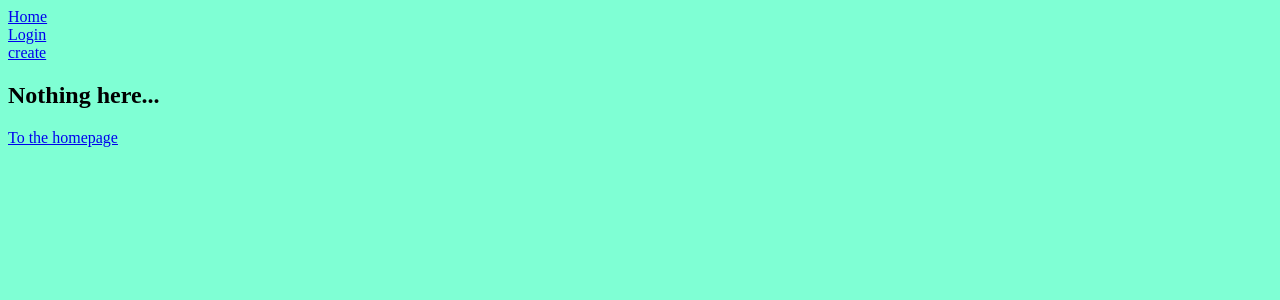
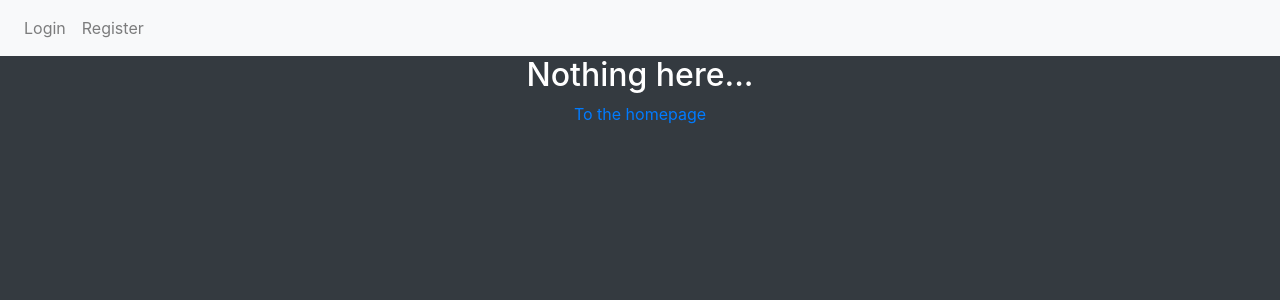
Before and after one commit to martynas-developer/TODO-list, a Symfony app: template app/templates/base.html.twig in a window 1280 px wide. Shown: the top 300 px of the page. Run offline with Twig, Linux system fonts and the light colour scheme; the template is opened without the code that fills it, so the values that code supplies are empty; style sheets or scripts are compiled from the project's sources; some libraries are stand-ins or nearby versions.

Commit message:
frontend-done

```diff
--- a/app/assets/app.js
+++ b/app/assets/app.js
@@ -1,4 +1,4 @@
-import './styles/app.css';
+import '../node_modules/bootstrap/dist/css/bootstrap.min.css';
 
 import React from 'react';
 import ReactDOM from 'react-dom';
@@ -9,12 +9,13 @@ import TodoDetails from "./components/TodoDetails";
 import TodoCreate from "./components/TodoCreate";
 import PageNotFound from "./components/PageNotFound";
 import Register from "./components/Register";
+import TodoEdit from "./components/TodoEdit";
+import NavBar from "./components/NavBar";
 
 ReactDOM.render(
+    <div className="bg-dark text-white" style={{minHeight : '100vh'}}>
         <Router>
-        <Link to="/">Home</Link><br/>
-        <Link to="/login">Login</Link><br/>
-        <Link to="/todos">create</Link>
+            <NavBar />
             <Switch>
                 <Route exact path="/">
                     <Home />
@@ -28,13 +29,17 @@ ReactDOM.render(
                 <Route exact path="/todos">
                     <TodoCreate />
                 </Route>
-            <Route path="/todos/:id">
+                <Route exact path="/todos/:id">
                     <TodoDetails />
+                </Route>
+                <Route path="/todos/:id/edit">
+                    <TodoEdit />
                 </Route>
                 <Route path="*">
                     <PageNotFound />
                 </Route>
             </Switch>
-    </Router>,
+        </Router>
+    </div>,
     document.getElementById('root')
 );
--- a/app/assets/components/Home.js
+++ b/app/assets/components/Home.js
@@ -1,19 +1,32 @@
 import React from 'react';
 import TodoList from "./TodoList";
 import useFetch from "../utils/useFetch";
+import {Link} from "react-router-dom";
 
 const Home = () => {
     const { data: todos, isLoading, error } = useFetch('/api/tasks')
 
-console.log(process.env, '1')
-
-
     return (
-        <>
-            {error && <div>{ error }</div>}
-            {isLoading && <div>Loading...</div>}
-            {todos && <TodoList todos={todos} />}
-        </>
+        <div className="container">
+            <div className="row justify-content-center">
+                {error && <div>{error}</div>}
+                {isLoading &&
+                    <div className="spinner-border text-primary" role="status">
+                        <span className="sr-only">Loading...</span>
+                    </div>
+                }
+                {todos && <TodoList todos={todos}/>}
+                {todos && todos.length === 0 &&
+                    <>
+                        <h2 className="col-12 text-center">It seems to be empty here...</h2>
+                        <h4 className="col-12 text-center">Start by adding you first todo:</h4>
+                        <Link to="/todos" className="nav-item nav-link">
+                            <button className="btn btn-primary btn-block">Create todo</button>
+                        </Link>
+                    </>
+                }
+            </div>
+        </div>
     )
 }
 
--- a/app/assets/components/Login.js
+++ b/app/assets/components/Login.js
@@ -1,22 +1,21 @@
 import React, {useEffect, useState} from 'react';
 import useFetch from "../utils/useFetch";
-import {Link, useHistory} from "react-router-dom";
+import {Link} from "react-router-dom";
 
 const Create = () => {
-    const [email, setEmail] = useState('afe@sdf.gfds')
-    const [password, setPassword] = useState('testtest')
-    const history = useHistory();
-    const login = { email, password };
-    const { executeFetch, isLoading, error, data } = useFetch(
+    const [email, setEmail] = useState('')
+    const [password, setPassword] = useState('')
+    const login = {email, password};
+    const {executeFetch, isLoading, error, data} = useFetch(
         '/api/login',
-        { method: 'POST', body: JSON.stringify(login)},
-        { immediate: false }
+        {method: 'POST', body: JSON.stringify(login)},
+        {immediate: false, useToken:false}
     );
 
     useEffect(() => {
         if (data && data.token) {
             localStorage.setItem('token', data.token)
-            history.push('/');
+            window.location.replace('/')
         }
     }, [data]);
 
@@ -26,26 +25,48 @@ const Create = () => {
     }
 
     return (
-        <>
-            {error && <div>{error}</div>}
-            <form onSubmit={handleSubmit}>
-                <label htmlFor="email">Enter Email</label>
-                <input type="email"
+        <div className="container">
+            <div className="row justify-content-center">
+                <div className="col-3">
+                    <form onSubmit={handleSubmit} method="post">
+                        <h2 className="text-center">Login</h2>
+                        {error && <div className="text-danger">{error}</div>}
+                        <label htmlFor="email">Email address</label>
+                        <div className="form-group">
+                            <input
+                                id="email"
+                                type="text"
+                                className="form-control"
+                                placeholder="Email"
+                                required="required"
                                 value={email}
                                 onChange={(e) => setEmail(e.target.value)}
                             />
-                <label htmlFor="password">Enter Password</label>
-                <input type="password"
+                        </div>
+                        <div className="form-group">
+                            <label htmlFor="password">Password</label>
+                            <input
+                                id="password"
+                                type="password"
+                                className="form-control"
+                                placeholder="Password"
+                                required="required"
                                 value={password}
                                 onChange={(e) => setPassword(e.target.value)}
                             />
-                {!isLoading && <button type="submit">login</button>}
-                {isLoading && <button type="submit" disabled>loading...</button>}
+                        </div>
+                        <div className="form-group">
+                            {!isLoading && <button type="submit" className="btn btn-primary btn-block">Login</button>}
+                            {isLoading &&
+                            <button type="submit" className="btn btn-primary btn-block" disabled>loading...</button>}
+                        </div>
                     </form>
-            <Link to={`/register`}>
-                Don't have an account? Register
+                    <Link className="text-center" to={`/register`}>
+                        <p className="text-center">Don't have an account? Register</p>
                     </Link>
-        </>
+                </div>
+            </div>
+        </div>
     );
 }
 
--- /dev/null
+++ b/app/assets/components/NavBar.js
@@ -0,0 +1,31 @@
+import React from 'react';
+import {Link} from "react-router-dom";
+
+const NavBar = () => {
+    return (
+        <>
+            {localStorage.token &&
+            <nav className="navbar navbar-expand-lg navbar-light bg-light">
+                <Link to="/" className="navbar-brand">
+                    Home
+                </Link>
+                <div className="navbar-nav">
+                    <Link to="/todos" className="nav-item nav-link">
+                        Create todo
+                    </Link>
+                </div>
+            </nav>
+            }
+            {!localStorage.token &&
+            <nav className="navbar navbar-expand-lg navbar-light bg-light">
+                <div className="navbar-nav">
+                    <Link to="/login" className="nav-item nav-link">Login</Link>
+                    <Link to="/register" className="nav-item nav-link">Register</Link>
+                </div>
+            </nav>
+            }
+        </>
+    )
+}
+
+export default NavBar;
--- a/app/assets/components/PageNotFound.js
+++ b/app/assets/components/PageNotFound.js
@@ -3,9 +3,11 @@ import {Link} from "react-router-dom";
 
 const PageNotFound = () => {
     return (
-        <div>
-            <h2>Nothing here...</h2>
-            <Link to="/">To the homepage</Link>
+        <div className="container">
+            <div className="row justify-content-center">
+                <div className="col-12 text-center"><h2 className="block">Nothing here...</h2></div>
+                <div className="col-12 text-center"><Link to="/">To the homepage</Link></div>
+            </div>
         </div>
     );
 }
--- a/app/assets/components/Register.js
+++ b/app/assets/components/Register.js
@@ -3,16 +3,16 @@ import useFetch from "../utils/useFetch";
 import {Link, useHistory} from "react-router-dom";
 
 const Register = () => {
-    const [email, setEmail] = useState('afe@sdf.gfdsd')
-    const [password, setPassword] = useState('testtest')
-    const [repeatPassword, setRepeatPassword] = useState('testtest')
+    const [email, setEmail] = useState('')
+    const [password, setPassword] = useState('')
+    const [repeatPassword, setRepeatPassword] = useState('')
     const history = useHistory();
     const register = {email: email, password: {password: password, confirm: repeatPassword}};
 
     const {executeFetch, isLoading, error, data} = useFetch(
         '/api/register',
         {method: 'POST', body: JSON.stringify(register)},
-        {immediate: false}
+        {immediate: false, useToken: false}
     );
 
     useEffect(() => {
@@ -27,31 +27,61 @@ const Register = () => {
     }
 
     return (
-        <>
-            {error && <div>{error}</div>}
-            <form onSubmit={handleSubmit}>
-                <label htmlFor="email">Enter Email</label>
-                <input type="email"
+        <div className="container">
+            <div className="row justify-content-center">
+                <div className="col-3">
+                    <form onSubmit={handleSubmit} method="post">
+                        <h2 className="text-center">Register</h2>
+                        {error && <div className="text-danger">{error}</div>}
+                        <div className="form-group">
+                            <label htmlFor="email">Email address</label>
+                            <input
+                                id="email"
+                                type="text"
+                                className="form-control"
+                                placeholder="Email"
+                                required="required"
                                 value={email}
                                 onChange={(e) => setEmail(e.target.value)}
                             />
-                <label htmlFor="password">Enter Password</label>
-                <input type="password"
+                        </div>
+                        <div className="form-group">
+                            <label htmlFor="password">Password</label>
+                            <input
+                                id="password"
+                                type="password"
+                                className="form-control"
+                                placeholder="Password"
+                                required="required"
                                 value={password}
                                 onChange={(e) => setPassword(e.target.value)}
                             />
-                <label htmlFor="repeatPassword">Repeat Password</label>
-                <input type="password"
+                        </div>
+                        <div className="form-group">
+                            <label htmlFor="password_repeat">Repeat Password</label>
+                            <input
+                                id="password_repeat"
+                                type="password"
+                                className="form-control"
+                                placeholder="Repeat Password"
+                                required="required"
                                 value={repeatPassword}
                                 onChange={(e) => setRepeatPassword(e.target.value)}
                             />
-                {!isLoading && <button type="submit">Register</button>}
-                {isLoading && <button type="submit" disabled>loading...</button>}
+                        </div>
+                        <div className="form-group">
+                            {!isLoading &&
+                            <button type="submit" className="btn btn-primary btn-block">Register</button>}
+                            {isLoading &&
+                            <button type="submit" className="btn btn-primary btn-block" disabled>loading...</button>}
+                        </div>
                     </form>
-            <Link to={`/login`}>
-                Already have an account? Login
+                    <Link className="text-center" to={`/login`}>
+                        <p className="text-center">Already have an account? Login</p>
                     </Link>
-        </>
+                </div>
+            </div>
+        </div>
     );
 }
 
--- a/app/assets/components/TodoCreate.js
+++ b/app/assets/components/TodoCreate.js
@@ -1,15 +1,15 @@
-import React, { useState } from 'react';
-import { useHistory } from "react-router-dom";
+import React, {useState} from 'react';
+import {useHistory} from "react-router-dom";
 import useFetch from "../utils/useFetch";
 
 const TodoCreate = () => {
     const [description, setDescription] = useState('')
     const [completedAt, setCompletedAt] = useState('')
     const history = useHistory();
-    const todo = { description, completedAt };
-    const { executeFetch, isLoading } = useFetch(
-        'http://localhost:8080/api/tasks',
-        { method: 'POST', body: JSON.stringify(todo)},
+    const todo = {description, completedAt};
+    const {executeFetch, isLoading, error} = useFetch(
+        '/api/tasks',
+        {method: 'POST', body: JSON.stringify(todo)},
         {immediate: false}
     );
 
@@ -21,27 +21,40 @@ const TodoCreate = () => {
     }
 
     return (
-        <div>
-            <h2>create new todo</h2>
-            { description }
-            { completedAt }
-            <form onSubmit={handleSubmit}>
-                <label htmlFor="description">description:</label>
+        <div className="container">
+            <div className="row justify-content-center">
+                <div className="col-5">
+                    <form onSubmit={handleSubmit} method="post">
+                        <h2 className="text-center">Create new todo</h2>
+                        {error && <div className="text-danger">{error}</div>}
+                        <div className="form-group">
+                            <label htmlFor="description">Description:</label>
                             <textarea
                                 id="description"
+                                className="form-control"
+                                rows="3"
                                 value={description}
                                 onChange={(e) => setDescription(e.target.value)}
                             ></textarea>
-                <label htmlFor="completedAt">completed at:</label>
+                        </div>
+                        <div className="form-group">
+                            <label htmlFor="completedAt">Completed at:</label>
                             <input
+                                id="completedAt"
                                 type="date"
-                    id="completedAt"
+                                className="form-control"
                                 value={completedAt}
                                 onChange={(e) => setCompletedAt(e.target.value)}
                             />
-                {!isLoading && <button type="submit">Create</button>}
-                {isLoading && <button type="submit" disabled>Creating...</button>}
+                        </div>
+                        <div className="form-group">
+                            {!isLoading && <button type="submit" className="btn btn-primary btn-block">Create</button>}
+                            {isLoading &&
+                            <button type="submit" className="btn btn-primary btn-block" disabled>Creating...</button>}
+                        </div>
                     </form>
+                </div>
+            </div>
         </div>
     );
 }
--- a/app/assets/components/TodoDetails.js
+++ b/app/assets/components/TodoDetails.js
@@ -1,5 +1,5 @@
 import React from 'react';
-import { useParams } from "react-router-dom";
+import {Link, useParams} from "react-router-dom";
 import useFetch from "../utils/useFetch";
 
 const TodoDetails = () => {
@@ -7,10 +7,26 @@ const TodoDetails = () => {
     const { data: todo, error, isLoading } = useFetch('/api/tasks/' + id);
 
     return (
-        <div>
-            {error && <div>{ error }</div>}
-            {isLoading && <div>Loading...</div>}
-            {todo && todo.id}
+        <div className="container">
+            <div className="row justify-content-center">
+
+                <div className="col-5">
+                    {error && <div>{ error }</div>}
+                    {isLoading && <div>Loading...</div>}
+                    {todo &&
+                        <>
+                            <blockquote className="blockquote text-center">
+                                <p className="mb-0">{ todo.description }</p>
+                                {todo.completedAt && <footer className="blockquote-footer">completed at: { todo.completedAt }</footer>}
+                                {!todo.completedAt && <footer className="blockquote-footer">uncompleted yet :/</footer>}
+                            </blockquote>
+                            <Link to={`/todos/${todo.id}/edit`}>
+                                <button className="btn btn-primary btn-block">Edit</button>
+                            </Link>
+                        </>
+                    }
+                </div>
+            </div>
         </div>
     );
 }
--- /dev/null
+++ b/app/assets/components/TodoEdit.js
@@ -0,0 +1,75 @@
+import React, {useEffect, useState} from 'react';
+import {useParams, useHistory} from "react-router-dom";
+import useFetch from "../utils/useFetch";
+
+const TodoEdit = () => {
+    const {id} = useParams();
+    const {data: todo, error, isLoading} = useFetch('/api/tasks/' + id);
+    const [description, setDescription] = useState('')
+    const [completedAt, setCompletedAt] = useState('')
+    const history = useHistory();
+    const editedTodo = {description, completedAt};
+    const {executeFetch} = useFetch(
+        '/api/tasks/' + id,
+        {method: 'PATCH', body: JSON.stringify(editedTodo)},
+        {immediate: false}
+    );
+
+    useEffect(() => {
+        if (todo) {
+            setDescription(todo.description);
+            setCompletedAt(todo.completedAt);
+        }
+    }, [todo]);
+
+    const handleSubmit = (e) => {
+        e.preventDefault();
+        executeFetch().then(() => {
+            history.push('/');
+        });
+    }
+
+    return (
+        <div className="container">
+            <div className="row justify-content-center">
+                <div className="col-5">
+                    {error && <div>{error}</div>}
+                    {isLoading && <div>Loading...</div>}
+                    {todo &&
+                        <form onSubmit={handleSubmit} method="post">
+                            <h2 className="text-center">Edit todo</h2>
+                            {error && <div className="text-danger">{error}</div>}
+                                <div className="form-group">
+                                    <label htmlFor="description">Description:</label>
+                                    <textarea
+                                        id="description"
+                                        className="form-control"
+                                        rows="3"
+                                        defaultValue={todo.description}
+                                        onChange={(e) => setDescription(e.target.value)}
+                                    ></textarea>
+                                </div>
+                                <div className="form-group">
+                                    <label htmlFor="completedAt">Completed at:</label>
+                                    <input
+                                        id="completedAt"
+                                        type="date"
+                                        className="form-control"
+                                        defaultValue={todo.completedAt || ''}
+                                        onChange={(e) => setCompletedAt(e.target.value)}
+                                    />
+                                </div>
+                                <div className="form-group">
+                                    {!isLoading && <button type="submit" className="btn btn-primary btn-block">Save</button>}
+                                    {isLoading &&
+                                    <button type="submit" className="btn btn-primary btn-block" disabled>Save...</button>}
+                                </div>
+                        </form>
+                    }
+                </div>
+            </div>
+        </div>
+    );
+}
+
+export default TodoEdit
--- a/app/assets/components/TodoList.js
+++ b/app/assets/components/TodoList.js
@@ -5,12 +5,12 @@ const TodoList = ({ todos }) => {
     return (
         <>
             {todos.map((todo) => (
-                <div key={todo.id}>
-                    <Link to={`/todos/${todo.id}`}>
-                        <p>{todo.title}</p>
-                        <p>{todo.description}</p>
-                    </Link>
-                </div>
+                <Link to={`/todos/${todo.id}`}
+                      className={"col-md-3 alert rounded m-3 " + (todo.completedAt ? 'alert-success' : 'alert-warning')}
+                      key={todo.id}>
+                    <p>{todo.title}</p>
+                    <p>{todo.description}</p>
+                </Link>
             ))}
         </>
     );
--- a/app/assets/styles/app.css
+++ /dev/null
@@ -1,3 +0,0 @@
-body {
-    background-color: lightgray;
-}
--- a/app/assets/utils/useFetch.js
+++ b/app/assets/utils/useFetch.js
@@ -1,7 +1,7 @@
 import {useCallback, useEffect, useState} from 'react';
 import {useHistory} from "react-router-dom";
 
-const useFetch = (url, options, {immediate} = {immediate: true}) => {
+const useFetch = (url, options, {immediate, useToken} = {immediate: true, useToken: true}) => {
     const [data, setData] = useState(null);
     const [isLoading, setIsLoading] = useState(false);
     const [error, setError] = useState(null);
@@ -14,9 +14,7 @@ const useFetch = (url, options, {immediate} = {immediate: true}) => {
     const executeFetch = useCallback(async () => {
         await fetch(url, {
             signal: abortController.signal,
-            headers: {
-                Authorization: `Bearer ${localStorage.getItem('token')}`
-            },
+            ...(useToken && { headers: { Authorization: `Bearer ${localStorage.getItem('token')}`}}),
             ...options
         }).then(async res => {
             if (res.ok) {
--- a/app/package.json
+++ b/app/package.json
@@ -18,5 +18,9 @@
         "dev": "encore dev",
         "watch": "encore dev --watch",
         "build": "encore production --progress"
+    },
+    "dependencies": {
+        "boostrap": "^2.0.0",
+        "bootstrap": "4.6.0"
     }
 }
--- a/app/templates/base.html.twig
+++ b/app/templates/base.html.twig
@@ -9,7 +9,7 @@
             {{ encore_entry_link_tags('app') }}
         {% endblock %}
     </head>
-    <body style="background-color: aquamarine">
+    <body>
         {% block body %}{% endblock %}
         <div id="root"></div>
         {% block javascripts %}
```
Also changed, not shown: app/package-lock.json, 2 other files. Lines whose indentation alone changed are shown as unchanged.
